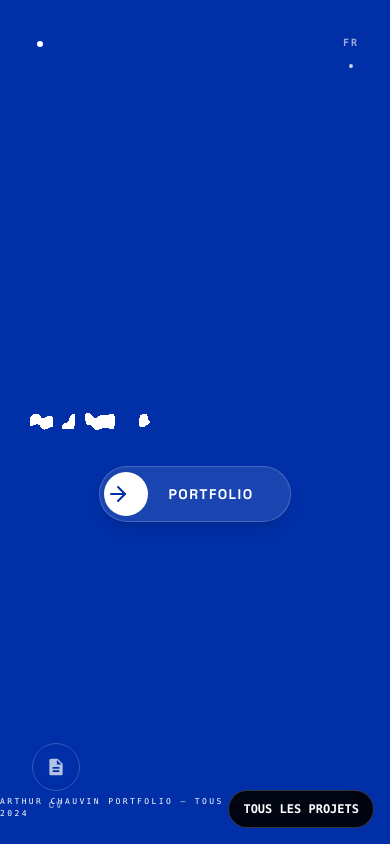
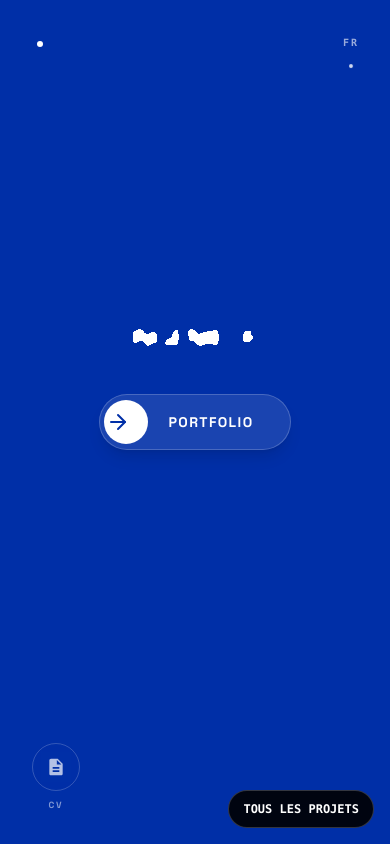
Before and after one commit to Scartyfy/BLUEPORTFOLIO, a React (Vite) app: page / in a window 390 px wide. Built offline with nearby package versions, Linux system fonts and the light colour scheme.

Commit message:
style(mobile): center portfolio button in screen middle and align engineer designer text right above on vertical axis

```diff
--- a/App.tsx
+++ b/App.tsx
@@ -346,7 +346,7 @@ export const App: React.FC = () => {
       )}
 
       {/* INTRO TEXT RIGHT */}
-      <div className={`fixed right-6 bottom-6 md:right-8 md:bottom-8 z-[110] transition-opacity duration-1000 ${viewState === ViewState.INTRO && introStep === 'WELCOME' ? 'opacity-100' : 'opacity-0 pointer-events-none'}`}>
+      <div className={`fixed right-6 bottom-6 md:right-8 md:bottom-8 z-[110] transition-opacity duration-1000 hidden md:block ${viewState === ViewState.INTRO && introStep === 'WELCOME' ? 'opacity-100' : 'opacity-0 pointer-events-none'}`}>
         <p className={`font-mono text-[8px] tracking-[0.3em] uppercase text-white`}>
           {lang === 'fr' ? "ARTHUR CHAUVIN PORTFOLIO — TOUS DROITS RÉSERVÉS © 2024" : "ARTHUR CHAUVIN PORTFOLIO — ALL RIGHTS RESERVED © 2024"}
         </p>
@@ -354,28 +354,29 @@ export const App: React.FC = () => {
 
       {/* Main Container */}
       <div className="w-full flex flex-col items-center">
-        <div className="fixed inset-0 flex items-center px-6 sm:px-8 md:px-16 pointer-events-none z-50"
+        {/* Intro Text (Centered above button on mobile, left-aligned on desktop) */}
+        <div className="fixed inset-0 flex items-center justify-center md:justify-start px-4 sm:px-8 md:px-16 pointer-events-none z-50"
             style={{
               opacity: viewState !== ViewState.INTRO || introStep === 'PICK_CARD' ? 0 : 1,
               transition: 'all 0.5s linear'
             }}>
-            <div className="flex-1 flex justify-start">
-                <div className="transition-all duration-75 ease-out">
+            <div className="w-full md:flex-1 flex justify-center md:justify-start -translate-y-[84px] xs:-translate-y-[88px] sm:-translate-y-[96px] md:translate-y-0 transition-transform duration-300">
+                <div className="transition-all duration-75 ease-out w-full max-w-[320px] xs:max-w-[380px] sm:max-w-[440px] md:max-w-[600px] flex justify-center md:justify-start">
                     <GooeyText
                     texts={[nav.introTop, nav.introBottom]}
                     morphTime={0.75}
                     cooldownTime={1.25}
-                    className="h-[70px] xs:h-[80px] sm:h-[110px] md:h-[160px] w-full max-w-[280px] sm:max-w-[420px] md:max-w-[600px] flex items-center justify-start"
-                    textClassName="font-display font-bold tracking-tighter text-3xl xs:text-4xl sm:text-6xl md:text-7xl lg:text-8xl text-left left-0 text-white"
+                    className="h-[60px] xs:h-[70px] sm:h-[80px] md:h-[160px] w-full flex items-center justify-center md:justify-start"
+                    textClassName="font-display font-bold tracking-tighter text-3xl xs:text-4xl sm:text-5xl md:text-7xl lg:text-8xl text-center md:text-left left-0 w-full md:w-auto text-white"
                   />
                 </div>
             </div>
             {/* Empty divs to balance the flex layout so the center is perfectly centered if needed, but since button is in another container, we just need to align text left */}
         </div>
 
-        {/* Welcome Button */}
+        {/* Welcome Button (Centered in the middle on mobile and desktop) */}
         <div className={`fixed inset-0 flex items-center justify-center z-[60] pointer-events-none transition-all duration-1000 ease-in-out ${viewState === ViewState.INTRO && introStep === 'WELCOME' ? 'opacity-100' : 'opacity-0'}`}>
-            <div className={`relative flex flex-col md:flex-row items-center justify-center mt-36 sm:mt-48 md:mt-0 ${viewState === ViewState.INTRO && introStep === 'WELCOME' ? 'pointer-events-auto' : 'pointer-events-none'}`}>
+            <div className={`relative flex flex-col md:flex-row items-center justify-center mt-0 ${viewState === ViewState.INTRO && introStep === 'WELCOME' ? 'pointer-events-auto' : 'pointer-events-none'}`}>
                 <MotionButton
                     label="Portfolio"
                     onClick={() => {
@@ -390,9 +391,9 @@ export const App: React.FC = () => {
             </div>
         </div>
 
-        {/* Vitruvian Man (Homme de Vitruve) - Hidden on extra-small mobile to prevent horizontal blowout */}
+        {/* Vitruvian Man (Homme de Vitruve) - Hidden on mobile (< md) */}
         <div
-          className={`fixed right-0 hidden sm:flex w-[26vw] md:w-[24.5vw] lg:w-[26vw] xl:w-[26vw] h-screen overflow-hidden items-center justify-start z-[55] pointer-events-none transition-all duration-[1500ms] cubic-bezier(0.16, 1, 0.3, 1) ${
+          className={`fixed right-0 hidden md:flex w-[26vw] md:w-[24.5vw] lg:w-[26vw] xl:w-[26vw] h-screen overflow-hidden items-center justify-start z-[55] pointer-events-none transition-all duration-[1500ms] cubic-bezier(0.16, 1, 0.3, 1) ${
             viewState === ViewState.INTRO && introStep === 'WELCOME'
               ? 'opacity-100 translate-x-0'
               : 'opacity-0 translate-x-[15vw] pointer-events-none'
```
